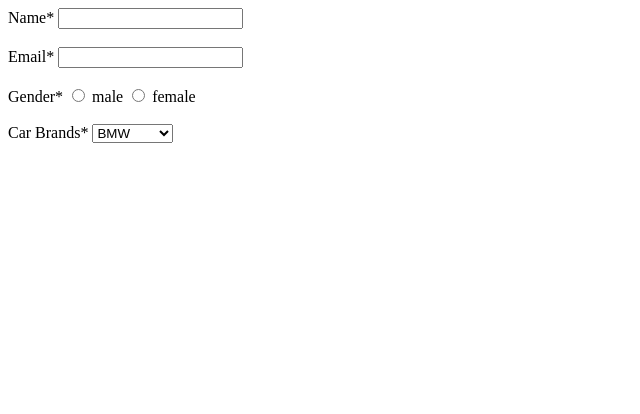
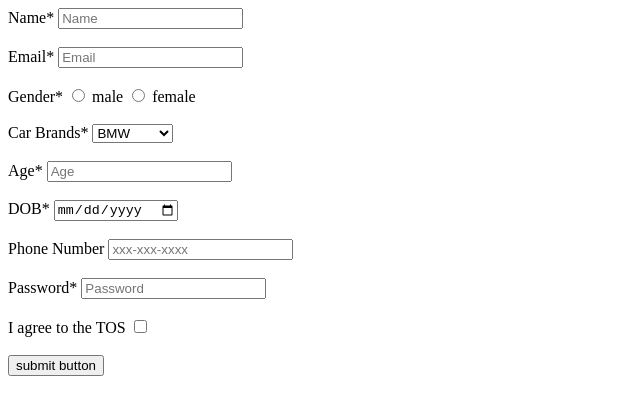
Before and after one commit to acciojob/signup-form-car-nidheeshraji, a website: page main.html in a window 1280 px wide. Shown: the whole page, without its empty margins (0-640 px from the left). Drawn offline with Linux system fonts and the light colour scheme.

Commit message:
created a submission

```diff
--- a/main.html
+++ b/main.html
@@ -11,9 +11,9 @@
 
 	<form method="post">
 		<label for="name">Name*</label>
-		<input type="text" id="#name" required><br><br>
+		<input type="text" id="#name" placeholder="Name" required><br><br>
 		<label for="email">Email*</label>
-		<input type="email" id="#email" required><br><br>
+		<input type="email" id="#email" placeholder="Email" required><br><br>
 		<label for="gender">Gender* </label>
 		<input type="radio" name="gender" id="#gender_m" required>
 		<label for="gender">male</label>
@@ -21,11 +21,23 @@
 		<label for="gender">female</label>
 		<br><br>
 		<label for="Car_Brands">Car Brands*</label>
-		<select name="Car_Brands" id="#cars" required >
-			<option value="BMW">BMW</option>
+		<select name="Car_Brands"  id="#cars"  required >
+			<option  value="BMW">BMW</option>
 			<option value="Audi">Audi</option>
 			<option value="Mercedez">Mercedez</option>
-		</select>
+		</select><br><br>
+		<label for="age">Age*</label>
+		<input type="number" id="#age" placeholder="Age" required><br><br>
+		<label for="DOB">DOB*</label>
+		<input type="date" id="#DOB" required><br><br>
+		<label for="Phone Number">Phone Number</label>
+		<input type="tel" id="#tel" placeholder="xxx-xxx-xxxx"><br><br>
+		<label for="Password">Password*</label>
+		<input type="password" id="#password" placeholder="Password" ><br><br>
+
+         <label for="Checkbox">I agree to the TOS</label>
+		<input type="checkbox" id="#tos" placeholder="Password" ><br><br>
+        <button type="submit">submit button</button>
 	</form>
 
 
```
